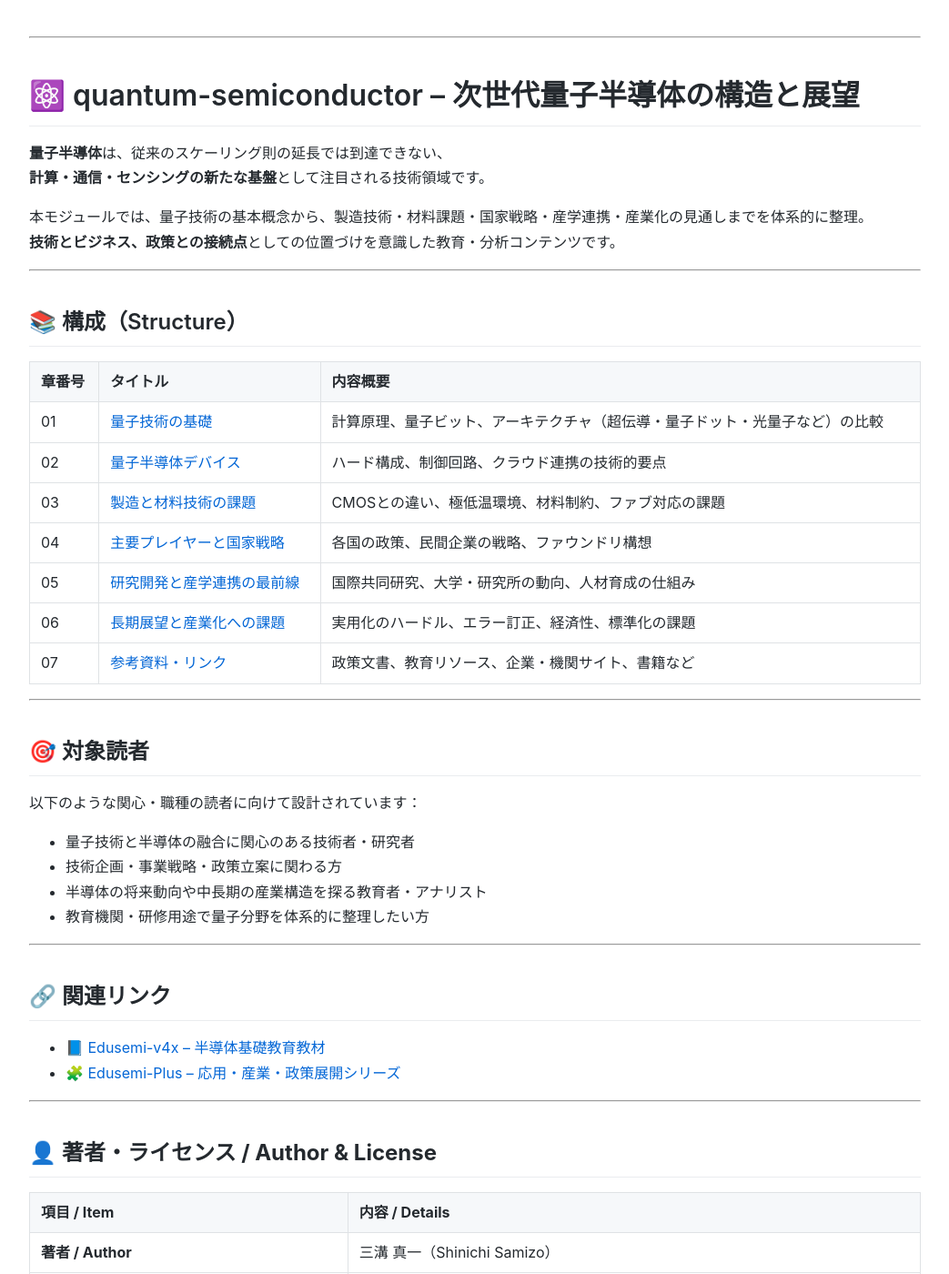
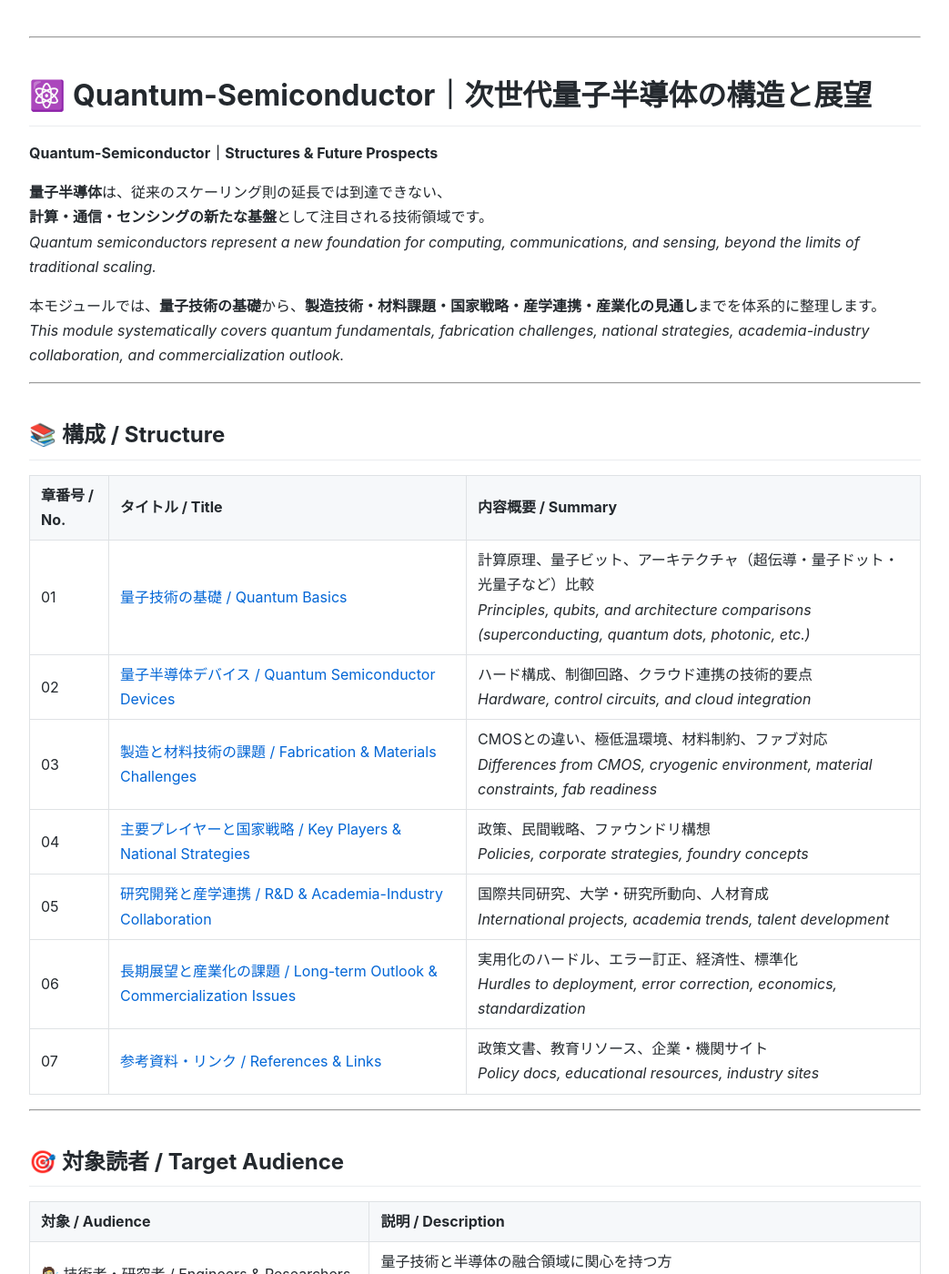
Before and after one commit to Samizo-AITL/Edusemi-Plus, a Jekyll site: the page built from quantum-semiconductor/index.md, in a window 1280 px wide and 1400 px high. Shown: the whole window at 91% size, without its empty margins (118-1161 px from the left). Built offline with Jekyll 4.4.1, drawn with Linux system fonts in a browser that asks for light colours; some of the changed text lies outside the part shown.

Commit message:
Update index.md

```diff
--- a/quantum-semiconductor/index.md
+++ b/quantum-semiconductor/index.md
@@ -1,49 +1,53 @@
 ---
 layout: default
-title: quantum-semiconductor – 次世代量子半導体の構造と展望
+title: ⚛️ quantum-semiconductor｜次世代量子半導体の構造と展望
 ---
 
 ---
 
-# ⚛️ quantum-semiconductor – 次世代量子半導体の構造と展望
+# ⚛️ **Quantum-Semiconductor｜次世代量子半導体の構造と展望**
+**Quantum-Semiconductor｜Structures & Future Prospects**
 
 **量子半導体**は、従来のスケーリング則の延長では到達できない、
 **計算・通信・センシングの新たな基盤**として注目される技術領域です。
+_Quantum semiconductors represent a new foundation for computing, communications, and sensing, beyond the limits of traditional scaling._
 
-本モジュールでは、量子技術の基本概念から、製造技術・材料課題・国家戦略・産学連携・産業化の見通しまでを体系的に整理。
-**技術とビジネス、政策との接続点**としての位置づけを意識した教育・分析コンテンツです。
+本モジュールでは、**量子技術の基礎**から、**製造技術・材料課題・国家戦略・産学連携・産業化の見通し**までを体系的に整理します。
+_This module systematically covers quantum fundamentals, fabrication challenges, national strategies, academia-industry collaboration, and commercialization outlook._
 
 ---
 
-## 📚 構成（Structure）
+## 📚 **構成 / Structure**
 
-| 章番号 | タイトル | 内容概要 |
-|--------|----------|----------|
-| 01 | [量子技術の基礎](01_quantum_basics.md) | 計算原理、量子ビット、アーキテクチャ（超伝導・量子ドット・光量子など）の比較 |
-| 02 | [量子半導体デバイス](02_devices.md) | ハード構成、制御回路、クラウド連携の技術的要点 |
-| 03 | [製造と材料技術の課題](03_fabrication.md) | CMOSとの違い、極低温環境、材料制約、ファブ対応の課題 |
-| 04 | [主要プレイヤーと国家戦略](04_national_strategy.md) | 各国の政策、民間企業の戦略、ファウンドリ構想 |
-| 05 | [研究開発と産学連携の最前線](05_rd_alliance.md) | 国際共同研究、大学・研究所の動向、人材育成の仕組み |
-| 06 | [長期展望と産業化への課題](06_industry_outlook.md) | 実用化のハードル、エラー訂正、経済性、標準化の課題 |
-| 07 | [参考資料・リンク](07_references.md) | 政策文書、教育リソース、企業・機関サイト、書籍など |
+| **章番号 / No.** | **タイトル / Title** | **内容概要 / Summary** |
+|------------------|----------------------|-------------------------|
+| 01 | [量子技術の基礎 / Quantum Basics](01_quantum_basics.md) | 計算原理、量子ビット、アーキテクチャ（超伝導・量子ドット・光量子など）比較<br>_Principles, qubits, and architecture comparisons (superconducting, quantum dots, photonic, etc.)_ |
+| 02 | [量子半導体デバイス / Quantum Semiconductor Devices](02_devices.md) | ハード構成、制御回路、クラウド連携の技術的要点<br>_Hardware, control circuits, and cloud integration_ |
+| 03 | [製造と材料技術の課題 / Fabrication & Materials Challenges](03_fabrication.md) | CMOSとの違い、極低温環境、材料制約、ファブ対応<br>_Differences from CMOS, cryogenic environment, material constraints, fab readiness_ |
+| 04 | [主要プレイヤーと国家戦略 / Key Players & National Strategies](04_national_strategy.md) | 政策、民間戦略、ファウンドリ構想<br>_Policies, corporate strategies, foundry concepts_ |
+| 05 | [研究開発と産学連携 / R&D & Academia-Industry Collaboration](05_rd_alliance.md) | 国際共同研究、大学・研究所動向、人材育成<br>_International projects, academia trends, talent development_ |
+| 06 | [長期展望と産業化の課題 / Long-term Outlook & Commercialization Issues](06_industry_outlook.md) | 実用化のハードル、エラー訂正、経済性、標準化<br>_Hurdles to deployment, error correction, economics, standardization_ |
+| 07 | [参考資料・リンク / References & Links](07_references.md) | 政策文書、教育リソース、企業・機関サイト<br>_Policy docs, educational resources, industry sites_ |
 
 ---
 
-## 🎯 対象読者
+## 🎯 **対象読者 / Target Audience**
 
-以下のような関心・職種の読者に向けて設計されています：
-
-- 量子技術と半導体の融合に関心のある技術者・研究者
-- 技術企画・事業戦略・政策立案に関わる方
-- 半導体の将来動向や中長期の産業構造を探る教育者・アナリスト
-- 教育機関・研修用途で量子分野を体系的に整理したい方
+| **対象 / Audience** | **説明 / Description** |
+|---------------------|-------------------------|
+| 🧑‍🔬 技術者・研究者 / Engineers & Researchers | 量子技術と半導体の融合領域に関心を持つ方<br>_Those interested in quantum-semiconductor integration_ |
+| 🧑‍💼 戦略・政策担当 / Strategy & Policy Makers | 技術企画・事業戦略・政策立案に関わる方<br>_Professionals in technology planning, business strategy, and policy-making_ |
+| 🧑‍🏫 教育者・アナリスト / Educators & Analysts | 半導体の将来動向や産業構造を探る方<br>_Exploring semiconductor trends and industry structure_ |
+| 🎓 学生・研修受講者 / Students & Trainees | 量子分野を体系的に学びたい方<br>_Those seeking structured quantum technology learning_ |
 
 ---
 
-## 🔗 関連リンク
+## 🔗 **関連リンク / Related Links**
 
-- 📘 [Edusemi-v4x – 半導体基礎教育教材](https://github.com/Samizo-AITL/Edusemi-v4x)
-- 🧩 [Edusemi-Plus – 応用・産業・政策展開シリーズ](https://github.com/Samizo-AITL/Edusemi-Plus)
+| **リンク / Link** | **内容 / Description** |
+|-------------------|-------------------------|
+| 📘 [Edusemi-v4x](https://github.com/Samizo-AITL/Edusemi-v4x) | 半導体基礎教育教材<br>_Fundamental semiconductor education_ |
+| 🧩 [Edusemi-Plus](https://github.com/Samizo-AITL/Edusemi-Plus) | 応用・産業・政策展開シリーズ<br>_Applied, industrial, and policy-focused series_ |
 
 ---
 
@@ -54,10 +58,10 @@ title: quantum-semiconductor – 次世代量子半導体の構造と展望
 | **著者 / Author** | 三溝 真一（Shinichi Samizo） |
 | **GitHub** | [Samizo-AITL](https://github.com/Samizo-AITL) |
 | **Email** | [shin3t72@gmail.com](mailto:shin3t72@gmail.com) |
-| **ライセンス / License** | MIT License（再配布・改変自由）<br>Redistribution and modification allowed |
+| **ライセンス / License** | MIT License（再配布・改変自由）<br>_Redistribution and modification allowed_ |
 
 ---
 
-## 🔙 戻る / Back
-- **JP:** [Edusemi-Plus トップへ戻る](https://samizo-aitl.github.io/Edusemi-Plus/index.html)
-- **EN:** [Return to Edusemi-Plus Top](https://samizo-aitl.github.io/Edusemi-Plus/index.html)
+## 🔙 **戻る / Back**
+- 🇯🇵 [Edusemi-Plus トップへ](https://samizo-aitl.github.io/Edusemi-Plus/index.html)
+- 🇺🇸 [Return to Edusemi-Plus Top](https://samizo-aitl.github.io/Edusemi-Plus/index.html)
```
